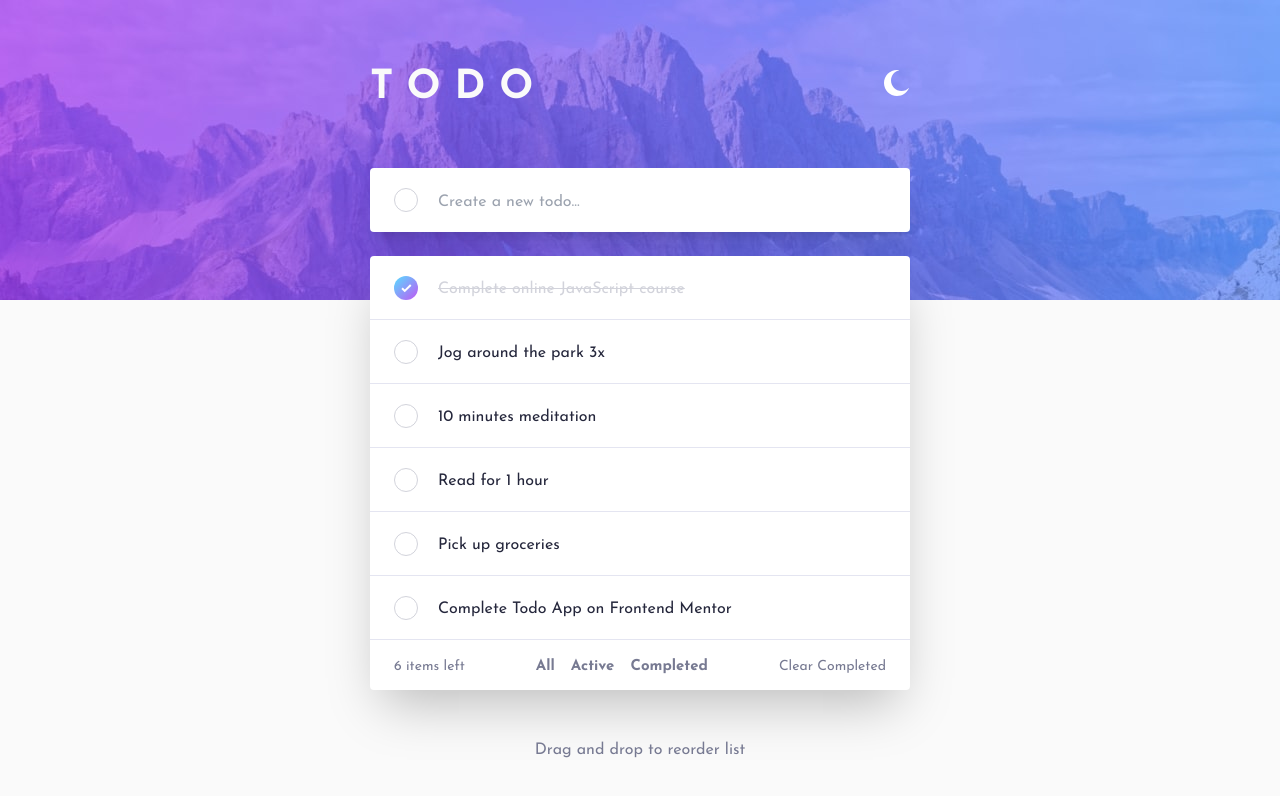
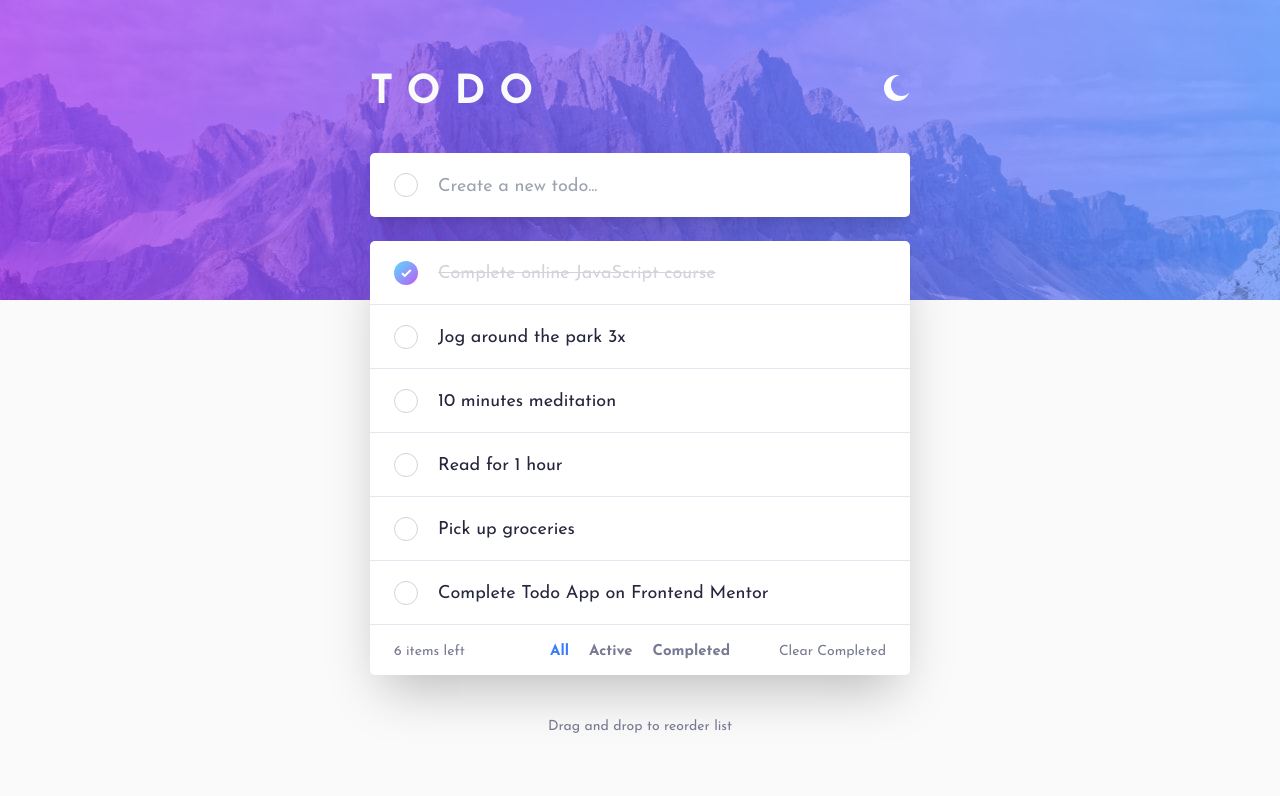
Before and after one commit to Blackpachamame/todo-app, a React (Vite) app: page / in a window 1280 px wide. Shown: the top 796 px of the page. Built offline with nearby package versions, Linux system fonts and the light colour scheme.

Commit message:
Diseño casi terminado

```diff
--- a/src/App.jsx
+++ b/src/App.jsx
@@ -102,7 +102,7 @@ function App() {
   }, [activeFilter, todos]);
 
   return (
-    <main className="w-full min-h-screen font-normal text-dtVeryDarkDesaturatedBlue dark:text-lightGrayishBlue grid justify-items-center items-center px-6 py-12 md:px-8 bg-mobile-light bg-veryLightGray dark:bg-dtVeryDarkBlue dark:bg-mobile-dark min-[376px]:bg-desktop-light min-[376px]:dark:bg-desktop-dark bg-contain min-[376px]:bg-auto bg-top bg-no-repeat">
+    <main className="w-full min-h-screen font-normal text-dtVeryDarkDesaturatedBlue dark:text-lightGrayishBlue grid justify-items-center items-center px-6 py-[40px] md:px-8 bg-mobile-light bg-veryLightGray dark:bg-dtVeryDarkBlue dark:bg-mobile-dark min-[376px]:bg-desktop-light min-[376px]:dark:bg-desktop-dark bg-contain min-[376px]:bg-auto bg-top bg-no-repeat">
       <section className="w-full max-w-[540px] flex flex-col">
         <ToggleTheme />
         <TaskForm addTodo={addTodo} />
@@ -116,7 +116,7 @@ function App() {
           handleDelete={handleDelete}
           handleClearComplete={handleClearComplete}
         />
-        <p className="mt-12 text-center text-dtDarkGrayishBlue">
+        <p className="mt-[100px] sm:mt-[42px] text-sm text-center text-dtDarkGrayishBlue">
           Drag and drop to reorder list
         </p>
       </section>
--- a/src/components/TaskFilter/Filters.jsx
+++ b/src/components/TaskFilter/Filters.jsx
@@ -2,7 +2,7 @@ import PropTypes from "prop-types";
 
 const ItemsLeft = ({ total }) => {
   return (
-    <p className="pt-1 text-dtDarkGrayishBlue text-[11px] sm:text-sm">
+    <p className="pt-1 text-dtDarkGrayishBlue text-xs sm:text-sm">
       {total} items left
     </p>
   );
@@ -13,10 +13,10 @@ const FilterButton = ({ action, active, filter }) => {
     <button
       onClick={action}
       className={
-        `pt-1 text-[15px] text-dtDarkGrayishBlue hover:text-dtLightGrayishBlueHover font-bold cursor-pointer transition-all duration-300 ease-in-out ` +
+        `pt-1 text-[15px] hover:text-veryDarkGrayishBlue dark:hover:text-dtLightGrayishBlueHover font-bold cursor-pointer transition-all duration-300 ease-in-out ` +
         (active.toLowerCase().includes(filter.toLowerCase())
           ? "text-brightBlue"
-          : "text-dtDarkGrayishBlue")
+          : "text-dtDarkGrayishBlue dark:text-dtDarkGrayishBlue")
       }
     >
       {filter}
--- a/src/components/TaskFilter/index.jsx
+++ b/src/components/TaskFilter/index.jsx
@@ -10,9 +10,9 @@ export default function TaskFilter({
   handleClearComplete,
 }) {
   return (
-    <div className="h-[50px] flex items-center justify-between px-5 sm:px-6">
+    <div className="h-[50px] relative flex items-center justify-between px-5 sm:px-6">
       <ItemsLeft total={total} />
-      <div className="flex items-center gap-4">
+      <div className="sm:w-0 w-full h-[48px] absolute top-0 left-0 translate-y-[70px] sm:top-1/2 sm:left-1/2 sm:-translate-x-1/2 sm:-translate-y-1/2 bg-[white] dark:bg-dtVeryDarkDesaturatedBlue flex justify-center items-center gap-5 rounded-[5px] shadow-2xl sm:shadow-none">
         <FilterButton
           action={() => showAllTodos()}
           active={activeFilter}
@@ -29,10 +29,9 @@ export default function TaskFilter({
           filter="Completed"
         />
       </div>
-
       <button
         onClick={() => handleClearComplete()}
-        className="pt-1 text-dtDarkGrayishBlue hover:text-dtLightGrayishBlueHover text-[11px] sm:text-sm cursor-pointer transition-all duration-300 ease-in-out"
+        className="pt-1 text-dtDarkGrayishBlue hover:text-veryDarkGrayishBlue dark:hover:text-dtLightGrayishBlueHover text-xs sm:text-sm cursor-pointer transition-all duration-300 ease-in-out"
       >
         Clear Completed
       </button>
--- a/src/components/TaskForm/index.jsx
+++ b/src/components/TaskForm/index.jsx
@@ -12,10 +12,10 @@ export default function TaskForm({ addTodo }) {
   };
 
   return (
-    <div className="h-12 sm:h-16 mt-10 mb-4 sm:mt-[50px] sm:mb-6 px-5 sm:px-6 flex gap-3 sm:gap-5 items-center bg-[white] dark:bg-dtVeryDarkDesaturatedBlue rounded shadow-xl">
+    <div className="h-12 sm:h-16 mt-[34px] mb-4 sm:mt-10 sm:mb-6 px-5 sm:px-6 flex gap-3 sm:gap-5 items-center bg-[white] dark:bg-dtVeryDarkDesaturatedBlue rounded-[5px] shadow-xl">
       <span className="min-w-[20px] h-5 sm:min-w-[24px] sm:h-6 border border-lightGrayishBlue dark:border-dtVeryDarkGrayishBlue border-solid rounded-full"></span>
       <input
-        className="w-full pt-[3px] bg-[white] dark:bg-dtVeryDarkDesaturatedBlue text-[11px] sm:text-base outline-none"
+        className="w-full pt-[3px] bg-[white] dark:bg-dtVeryDarkDesaturatedBlue text-xs sm:text-lg outline-none"
         type="text"
         value={title}
         name="newTask"
--- a/src/components/TaskItem/index.jsx
+++ b/src/components/TaskItem/index.jsx
@@ -26,11 +26,11 @@ export default function TaskItem({ todo, handleSetComplete, handleDelete }) {
           )}
         </button>
         {completed ? (
-          <strike className="pt-[3px] text-[11px] sm:text-base text-darkGrayishBlue dark:text-dtVeryDarkGrayishBlue">
+          <strike className="pt-[3px] text-xs sm:text-lg text-darkGrayishBlue dark:text-dtVeryDarkGrayishBlue">
             {title}
           </strike>
         ) : (
-          <p className="pt-[3px] text-[11px] sm:text-base truncate">{title}</p>
+          <p className="pt-[3px] text-xs sm:text-lg truncate">{title}</p>
         )}
       </div>
 
--- a/src/components/TaskList/index.jsx
+++ b/src/components/TaskList/index.jsx
@@ -30,7 +30,7 @@ export default function TaskList({
   showCompletedTodos,
 }) {
   return (
-    <div className="flex flex-col bg-[white] dark:bg-dtVeryDarkDesaturatedBlue rounded shadow-2xl">
+    <div className="flex flex-col bg-[white] dark:bg-dtVeryDarkDesaturatedBlue rounded-[5px] shadow-2xl">
       {todos.map((todo) => (
         <TaskItem
           key={todo.id}
--- a/src/components/ToggleTheme/index.jsx
+++ b/src/components/ToggleTheme/index.jsx
@@ -24,7 +24,7 @@ export default function ToggleTheme() {
 
   return (
     <header className="w-full flex justify-between items-center">
-      <h1 className="text-veryLightGray text-[26px] sm:text-[40px] font-bold uppercase tracking-[10px] sm:tracking-[14px] pt-2 sm:pt-[10px]">
+      <h1 className="text-veryLightGray text-[26px] sm:text-[40px] font-bold leading-none uppercase tracking-[10px] sm:tracking-[14px] pt-2 sm:pt-[10px]">
         Todo
       </h1>
 
```
Also changed, not shown: src/index.css (+5 -4 lines).
